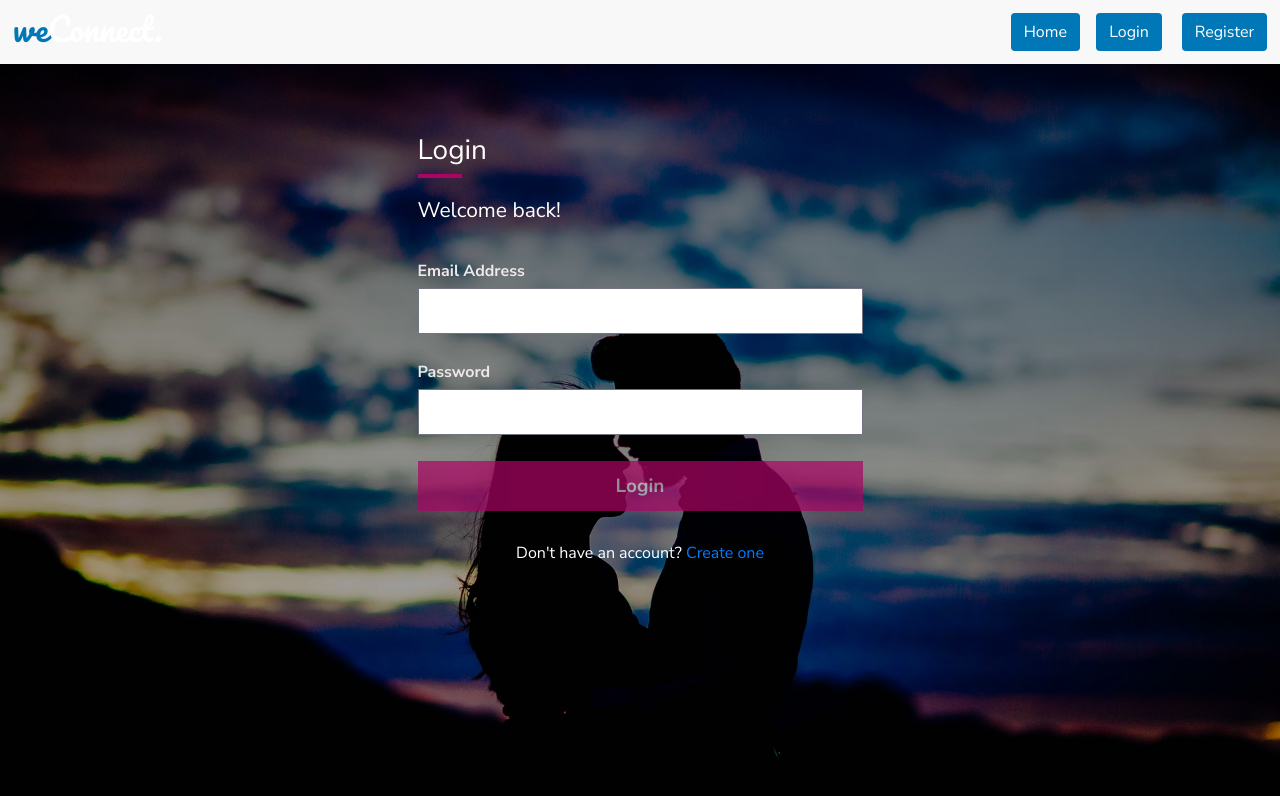
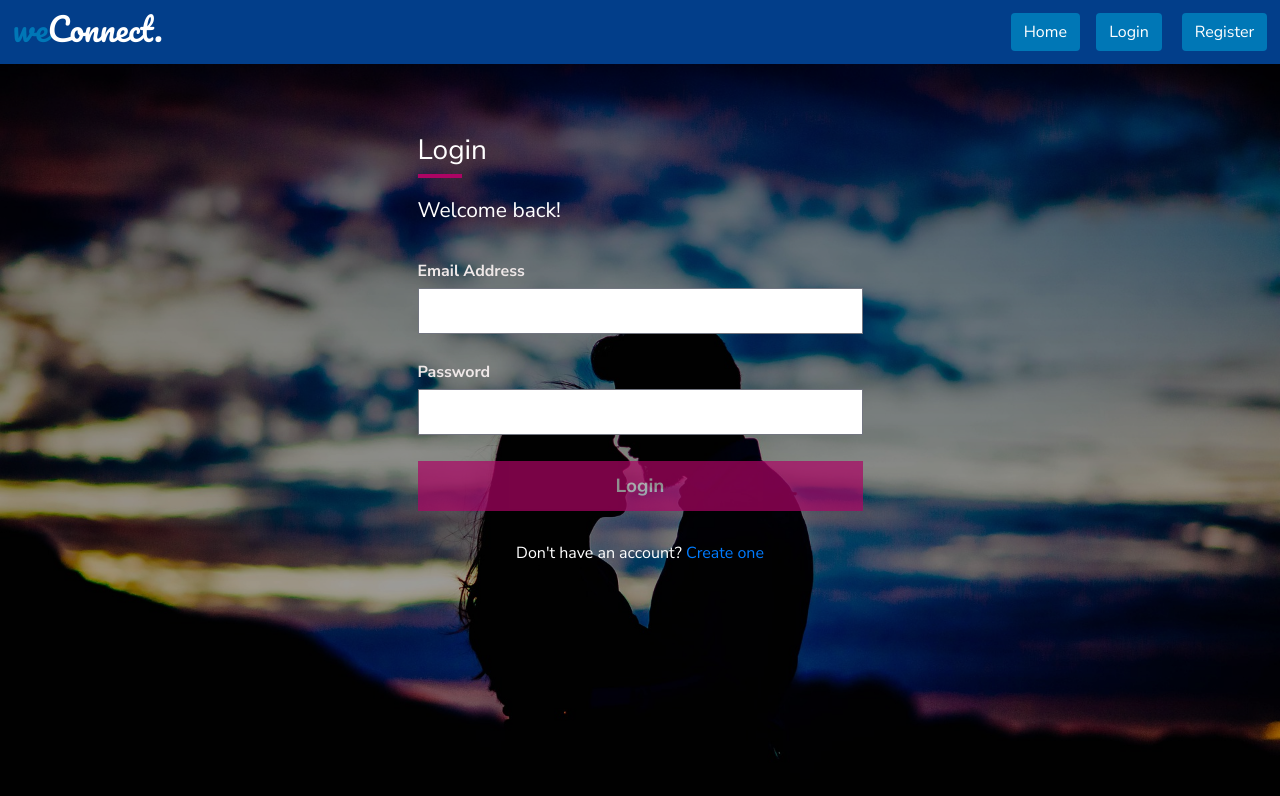
Before and after one commit to zeek00/thesocios, a React (Create React App) app: page /login in a window 1280 px wide. Shown: the top 796 px of the page. Built offline with nearby package versions, Linux system fonts and the light colour scheme.

Commit message:
added links to register and signup and update header  background ui to reflect changes

```diff
--- a/src/components/Navigation/Header/Header.jsx
+++ b/src/components/Navigation/Header/Header.jsx
@@ -10,6 +10,7 @@ const Container = styled.nav`
     grid-template-columns: repeat(2, 1fr);
     align-items: center;
     justify-content: space-between;
+    background-color: ${({ type }) => type ? '#023e8a' : 'transprent'};
     .logo{
         padding-left: 0.8rem;
         font-family: "Pacifico", cursive;
@@ -32,15 +33,15 @@ const Container = styled.nav`
 `;
 
 const items = [
-    {label:"Home", link: ""},
-    {label:"Login", link: ""},
-    {label:"Register", link: ""}
+    {label:"Home", link: "/"},
+    {label:"Login", link: "/login"},
+    {label:"Register", link: "/sign-up"}
 ];
 
 const Header = (props) => {
 
     return(
-        <Container >
+        <Container type={props.type} >
            <h2 className='logo'><span>we</span>Connect.</h2>
 
             <div className="btn-elements">
--- a/src/pages/Auth/Login/Login.js
+++ b/src/pages/Auth/Login/Login.js
@@ -155,7 +155,7 @@ const Login = () => {
 
     return (
         <React.Fragment>
-            <Header />
+            <Header type="login" />
             <div style={bgLeft} className={classes.Login}>
                 <div className="container">
                     <div className="row justify-content-lg-center">
--- a/src/pages/Auth/Signup/SignUpdate.jsx
+++ b/src/pages/Auth/Signup/SignUpdate.jsx
@@ -174,7 +174,7 @@ const SignUp = (props) => {
     return (
         <>
 
-            <Header />
+            <Header type="signup" />
 
             <div className={classes.smallDisplay}>
                 <SmallScreens />
--- a/src/pages/Landing.jsx
+++ b/src/pages/Landing.jsx
@@ -76,7 +76,7 @@ const Landing = (props) => {
 
                 <h1>Explore ideas and <br/> connect with others </h1>
                 <p>Join us today and enjoy the benefits of an active community</p>
-                <Link className="action-btn">Create an Account</Link>
+                <Link className="action-btn" to='/sign-up'>Create an Account</Link>
 
 
             </div>
```
